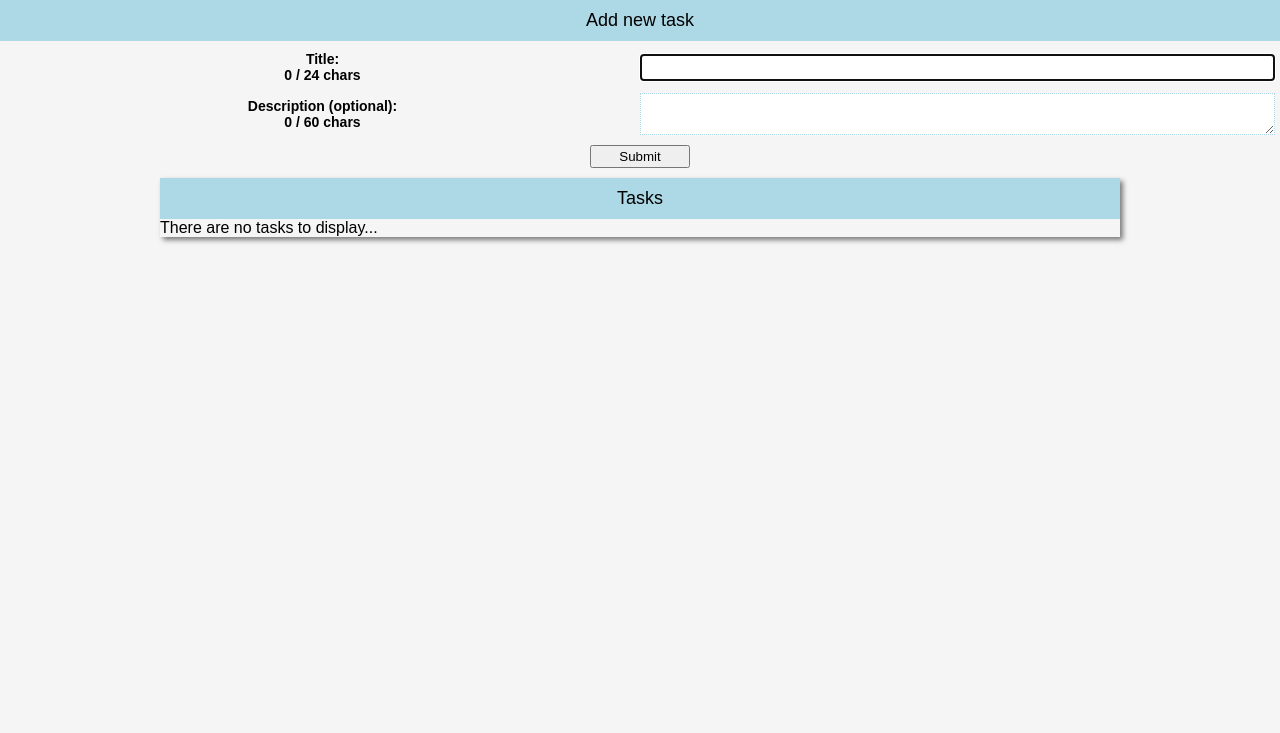
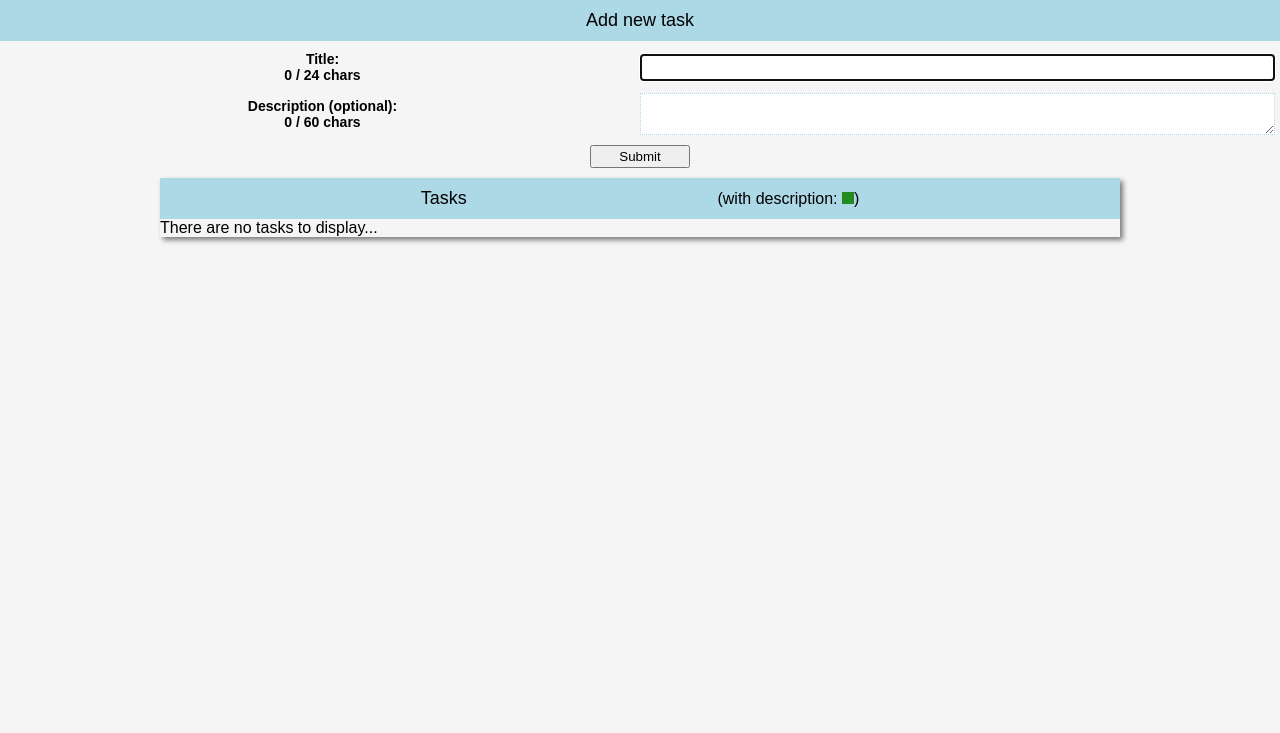
Before and after one commit to geopic/for-recruiters, a PHP site: page / in a window 1280 px wide. Shown: the part 33-766 px from the top of the page. Run offline with PHP 8.4, Linux system fonts and the light colour scheme.

Commit message:
'easytask': forestgreen key in <h1> for tasks w/ descs

```diff
--- a/easytask/index.html
+++ b/easytask/index.html
@@ -29,7 +29,8 @@
       </form>
     </section>
     <section id="task-display">
-      <h1>Tasks</h1>
+      <h1>Tasks <span id="task-display-key">(with description: <span id="task-display-key-has-desc"></span>)</span>
+      </h1>
       <div id="tasklist"></div>
     </section>
   </main>
--- a/easytask/styles.css
+++ b/easytask/styles.css
@@ -30,9 +30,12 @@ main {
 }
 
 h1 {
+  align-items: center;
   background-color: lightblue;
+  display: flex;
   font-size: 18px;
   font-weight: normal;
+  justify-content: space-evenly;
   padding: 10px;
   text-align: center;
 }
@@ -133,6 +136,16 @@ footer {
 }
 
 /** IDS **/
+#task-display-key {
+  font-size: 16px;
+}
+
+#task-display-key-has-desc {
+  background-color: forestgreen;
+  display: inline-block;
+  height: 12px;
+  width: 12px;
+}
 
 @media all and (min-width: 500px) {
   /** GLOBALS **/
```
